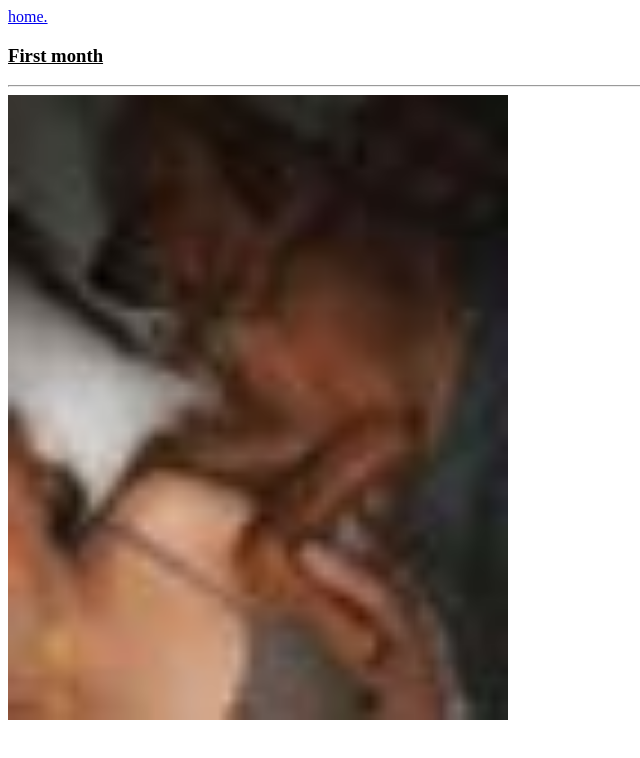
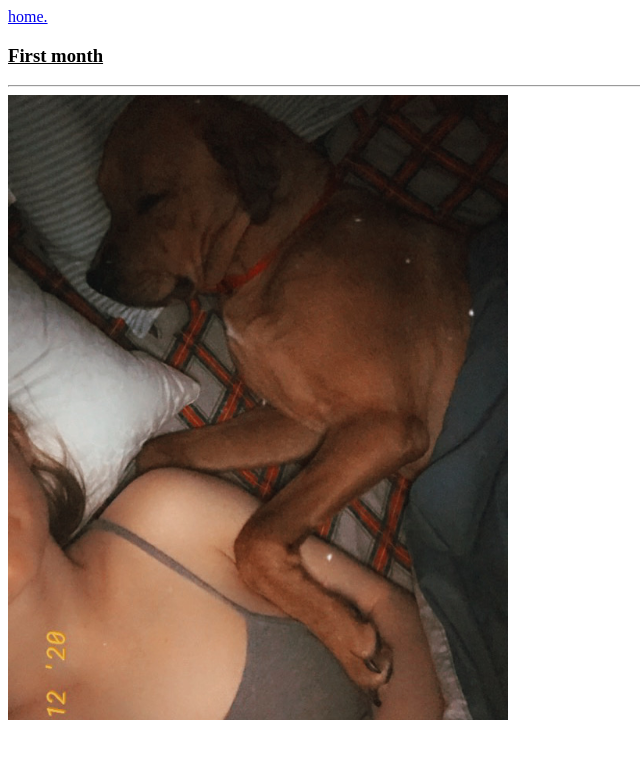
Before and after one commit to Martincg100/dgma4103-spring2021, a plain HTML site: page 1month.html in a window 1280 px wide. Shown: the whole page, without its empty margins (0-640 px from the left). Drawn offline with Linux system fonts and the light colour scheme.

Commit message:
thumbnails to images

```diff
--- a/1month.html
+++ b/1month.html
@@ -13,5 +13,5 @@
     <h3><u>First month</u></h3>
 
       <hr>
-<td> <a href="1month.html"><img src="thumbnails/1.jpg" alt="photo 1"width="500"></a> </td>
+ <img src="images/image1.jpg" alt="photo 1"width="500">
     </body>
```
Also changed, not shown: 1 other file.
